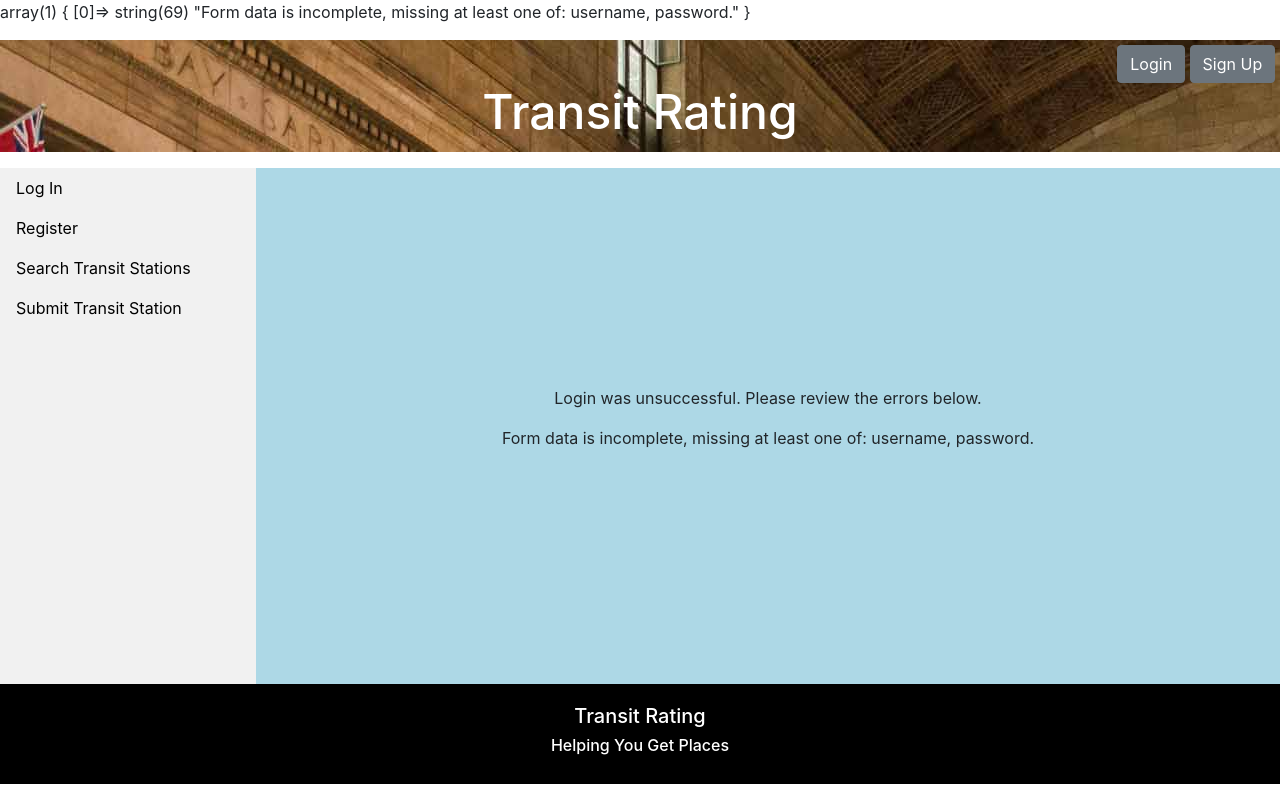
After one commit to Ziddia/cs-4ww3-project, a PHP site: page /login_post.php in a window 1280 px wide. The commit adds this page. Run offline with PHP 8.4, Linux system fonts and the light colour scheme.

Commit message:
login is complete with storing username in session.

```diff
--- a/includes/header.php
+++ b/includes/header.php
@@ -1,4 +1,7 @@
+<?php if(!isset($_SESSION)) session_start(); ?>
+
 <header>
+	<?php if (!isset($_SESSION["username"])) : ?>
 		<!-- This is broken down into mobile/non-mobile, depending on screen width. -->
 		<div class="headerButtons">
 			<div class="mobile">
@@ -19,6 +22,7 @@
 				</div>
 			</div>
 		</div>
+	<?php endif; ?>
 
 	<!-- Page title, links backwards to home page. -->
 	<div class="title">
--- a/includes/login-modal.php
+++ b/includes/login-modal.php
@@ -8,12 +8,14 @@
 				<!-- the .button-closelogin class forces the 'x' icon to float right,
 				this makes it render in a way that's familiar to users -->
 				<h3>Log In<span class="button-closelogin"><a href="#close-login">&times;</a></span></h3>
-				<label for="username">Username:</label>
-				<input class="form-control" type="text" id="username">
-				<label for="password">Password:</label>
-				<input class="form-control" type="password" id="password">
-				<br/>
-				<button type="submit" class="btn btn-secondary">Go</button>
+				<form action="login_post.php" method="post">
+					<label for="username">Username:</label>
+					<input class="form-control" type="text" name="username" id="username">
+					<label for="password">Password:</label>
+					<input class="form-control" type="password" name="password" id="password">
+					<br/>
+					<button type="submit" class="btn btn-secondary">Go</button>
+				</form>
 			</div>
 		</div>
 	</div>
--- a/includes/navbar.php
+++ b/includes/navbar.php
@@ -1,3 +1,5 @@
+<?php if(!isset($_SESSION)) session_start(); ?>
+
 <!-- 'hack' I got the concept for from https://web.archive.org/web/20120929010042/http://csscience.com/css3-tabs/#tabC
 
 	this is used to stop the page from 'jumping' during the :target transitions
@@ -14,11 +16,13 @@
 <div class="navbar-close">
 	<nav class="mobile-navbar">
 		<ul>
-			<li><a id="nav_login" href="#login">Log In</a></li>
-			<li><a href="#">Log Out</a></li>
-			<li><a id="nav_reg" href="registration.php">Register</a></li>
+			<?php if (!isset($_SESSION["username"])) : ?>
+				<li><a id="nav_login" href="#login">Log In</a></li>
+				<li><a id="nav_reg" href="registration.php">Register</a></li>
+			<?php endif; ?>
 			<li><a id="nav_search" href="search.php">Search Transit Stations</a></li>
 			<li><a id="nav_submit" href="submission.php">Submit Transit Station</a></li>
+			<?php if (isset($_SESSION["username"])) : ?><li><a href="logout.php">Log Out</a></li><?php endif; ?>
 			<!-- Link to close the menu via the :target stuff -->
 			<li><a href="#close-front">Close</a></li>
 		</ul>
@@ -27,11 +31,13 @@
 
 <nav class="desktop-navbar">
 	<ul>
-		<li><a id="nav_login_d" href="#login">Log In</a></li>
-		<li><a href="#">Log Out</a></li>
-		<li><a id="nav_reg_d" href="registration.php">Register</a></li>
+		<?php if (!isset($_SESSION["username"])) : ?>
+			<li><a id="nav_login" href="#login">Log In</a></li>
+			<li><a id="nav_reg" href="registration.php">Register</a></li>
+		<?php endif; ?>
 		<li><a id="nav_search_d" href="search.php">Search Transit Stations</a></li>
 		<li><a id="nav_submit_d" href="submission.php">Submit Transit Station</a></li>
+		<?php if (isset($_SESSION["username"])) : ?><li><a href="logout.php">Log Out</a></li><?php endif; ?>
 	</ul>
 </nav>
 
--- /dev/null
+++ b/login_post.php
@@ -0,0 +1,102 @@
+<?php
+
+// array to store all errors in
+$errs = [];
+
+// check that all required parameters were sent as POST
+if (empty($_POST["username"]) || empty($_POST["password"])) {
+	$errs[] = "Form data is incomplete, missing at least one of: username, password.";
+}
+
+// only proceed if no validation errors were caught
+if (count($errs) === 0) {
+	// get the variables for database connection
+	include('includes/db.php');
+
+	try {
+		// establish connection
+		$pdo = new PDO($dsn, $user, $pass, $options);
+
+		// retrieve password hash for username from the database
+		$hash_query = $pdo->prepare("SELECT hash FROM users WHERE username = ?");
+		$hash_query->execute([$_POST["username"]]);
+		$hash = $hash_query->fetch(PDO::FETCH_OBJ);
+		if (!isset($hash->hash)) {
+			$errs[] = "Failed to log in, username or password is not valid.a";
+		} else {
+			// verify the hash
+			$valid = password_verify($_POST["password"], $hash->hash);
+			if (!$valid) {
+				$errs[] = "Failed to log in, username or password is not valid.";
+			} else {
+				// initiate a session
+				if(!isset($_SESSION)) session_start();
+				// set the session variable
+				$_SESSION["username"] = $_POST["username"];
+			}
+		}
+	} catch (\PDOException $e) {
+		$errs[] = "An error occurred while communicating with the database.";
+		throw new \PDOException($e->getMessage(), (int)$e->getCode());
+	}
+}
+
+if (count($errs) !== 0) {
+	echo var_dump($errs);
+}
+
+?>
+
+<!DOCTYPE html>
+<html lang="en">
+
+<head>
+	<title>Transit Rating</title>
+	<meta name="viewport" content="width=device-width, initial-scale=1">
+	<link rel="stylesheet" type="text/css" href="static/index.css">
+	<link rel="stylesheet" type="text/css" href="static/base.css">
+	<link rel="stylesheet" type="text/css" href="static/bootstrap/css/bootstrap.min.css">
+	<!-- need this sheet for hamburger icon for mobile nav -->
+	<link rel="stylesheet" href="https://cdnjs.cloudflare.com/ajax/libs/font-awesome/4.7.0/css/font-awesome.min.css">
+</head>
+
+<body>
+	<?php include("includes/header.php"); ?>
+	<?php
+		$page_id = '';
+		include("includes/navbar.php");
+	?>
+
+	<?php include("includes/login-modal.php"); ?>
+
+	<!-- Main page content -->
+	<section>
+		<?php
+			// if any errors occurred, list them for the user.
+			// otherwise, report that registration was successful.
+			if (count($errs) > 0) {
+				echo "<p>Login was unsuccessful. Please review the errors below.</p>";
+				foreach ($errs as $err) {
+					echo "<p>".$err."</p>";
+				}
+			} else {
+				echo "<p>Logged in successfully, please proceed to use the site.</p>";
+			}
+		?>
+	</section>
+
+	<footer>
+		<h5>Transit Rating</h5>
+		<h6>Helping You Get Places</h6>
+	</footer>
+
+	<!-- jQuery/Bootstrap scripts -->
+	<script
+	  src="https://code.jquery.com/jquery-3.4.1.min.js"
+	  integrity="sha256-CSXorXvZcTkaix6Yvo6HppcZGetbYMGWSFlBw8HfCJo="
+	  crossorigin="anonymous"></script>
+	<script src="https://cdnjs.cloudflare.com/ajax/libs/popper.js/1.14.7/umd/popper.min.js" integrity="sha384-UO2eT0CpHqdSJQ6hJty5KVphtPhzWj9WO1clHTMGa3JDZwrnQq4sF86dIHNDz0W1" crossorigin="anonymous"></script>
+	<script src="https://stackpath.bootstrapcdn.com/bootstrap/4.3.1/js/bootstrap.min.js" integrity="sha384-JjSmVgyd0p3pXB1rRibZUAYoIIy6OrQ6VrjIEaFf/nJGzIxFDsf4x0xIM+B07jRM" crossorigin="anonymous"></script>
+</body>
+
+</html>
--- a/tables.txt
+++ b/tables.txt
@@ -1,7 +1,7 @@
 CREATE TABLE Users (
   id INT AUTO_INCREMENT PRIMARY KEY NOT NULL,
   username VARCHAR(50) NOT NULL,
-  hash VARCHAR(50) NOT NULL,
+  hash VARCHAR(70) NOT NULL,
   email VARCHAR(50) NOT NULL,
   subscribe BOOLEAN
 );
```
Also changed, not shown: logout.php (added, +52 -0 lines). Lines whose indentation alone changed are shown as unchanged.
